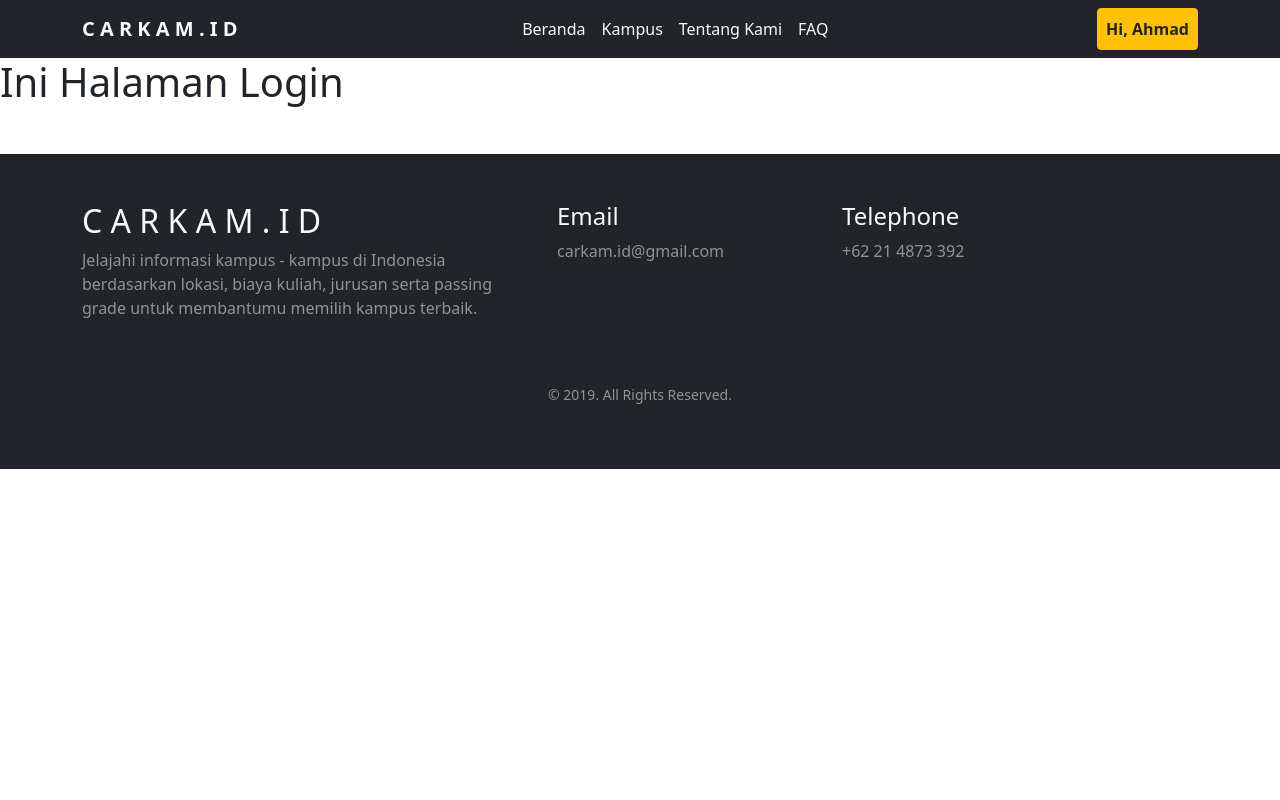
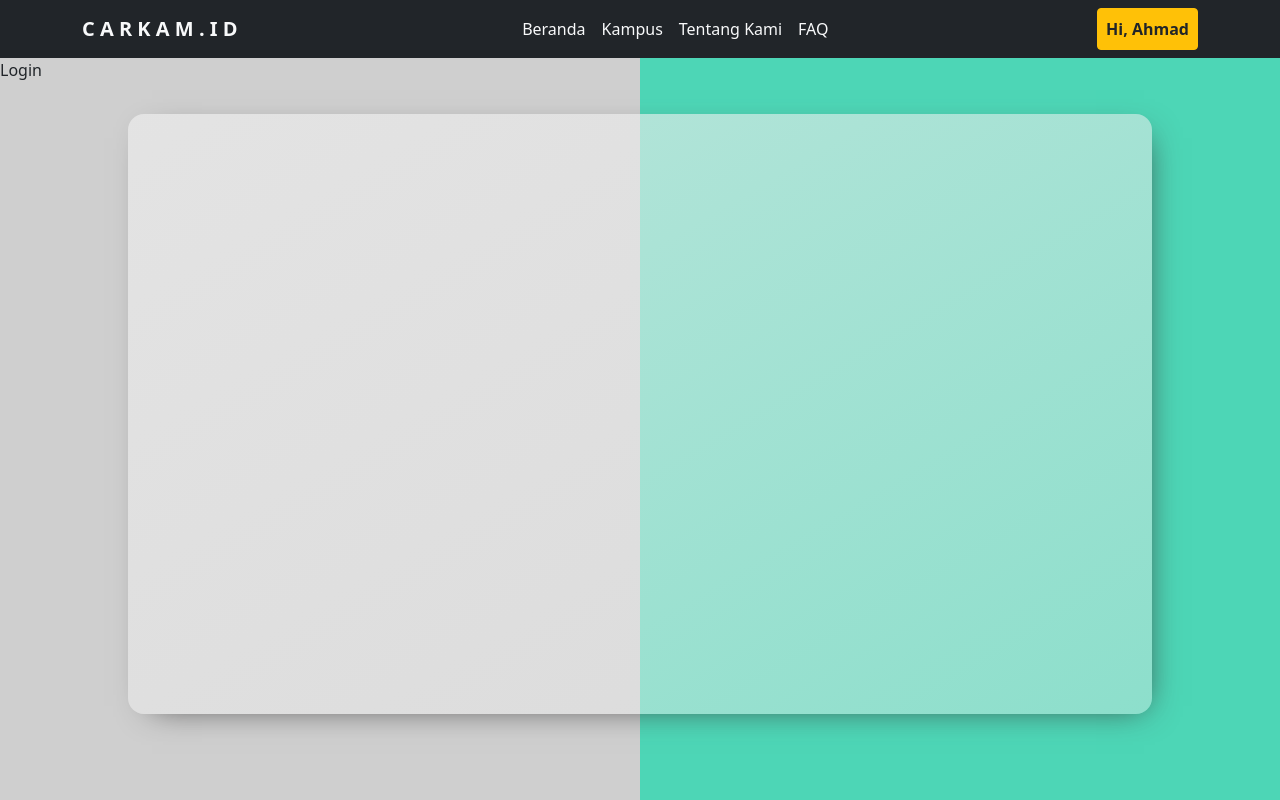
Before and after one commit to ariopri/Carkam, a React (Create React App) app in the folder front_end/: page /Login in a window 1280 px wide. Shown: the top 800 px of the page. Built offline with nearby package versions, Linux system fonts and the light colour scheme.

Commit message:
gradient login page & style scss

```diff
--- a/front_end/package.json
+++ b/front_end/package.json
@@ -7,11 +7,13 @@
     "@testing-library/react": "^13.3.0",
     "@testing-library/user-event": "^13.5.0",
     "bootstrap": "^5.1.3",
+    "node-sass": "^7.0.1",
     "react": "^18.1.0",
     "react-bootstrap": "^2.4.0",
     "react-dom": "^18.1.0",
     "react-router-dom": "^6.3.0",
     "react-scripts": "5.0.1",
+    "scss": "^0.2.4",
     "web-vitals": "^2.1.4"
   },
   "scripts": {
--- a/front_end/src/App.js
+++ b/front_end/src/App.js
@@ -4,7 +4,8 @@ import './style/SlideShow.css';
 import Beranda from './components/Beranda';
 import Footer from './components/Footer';
 import TentangKami from './components/TentangKami';
-import Login from './components/Login';
+import Login from './components/Login-Page/Login';
+import Register from './components/Register-Page/Register';
 import { BrowserRouter as Router, Routes, Route } from 'react-router-dom';
 function App() {
   return (
@@ -15,6 +16,7 @@ function App() {
           <Route path="/" element={<Beranda />} />
           <Route path="/Tentangkami" element={<TentangKami />} />
           <Route path="/Login" element={<Login />} />
+          <Route path="/Register" element={<Register />} />
         </Routes>
       </Router>
       <Footer />
--- /dev/null
+++ b/front_end/src/components/Login-Page/Login.jsx
@@ -0,0 +1,14 @@
+import './Login.scss';
+
+const Login = () => {
+  return (
+    <>
+      <div className="main-login">
+        Login
+        <div className="login-contain"></div>
+      </div>
+    </>
+  );
+};
+
+export default Login;
--- /dev/null
+++ b/front_end/src/components/Login-Page/Login.scss
@@ -0,0 +1,26 @@
+$main-color: #4dd6b6;
+
+.main-login {
+  min-height: 100vh;
+  min-width: 100vw;
+  overflow-x: hidden;
+  background: linear-gradient(to right, rgb(207, 207, 207) 50%, $main-color 50%);
+  .login-contain {
+    height: 75vh;
+    width: 80vw;
+    background: linear-gradient(to right bottom, rgba(236, 236, 236, 0.7), rgba(236, 236, 236, 0.4));
+    border-radius: 1rem;
+    margin: 2rem auto;
+    box-shadow: 0.5rem 0.5rem 2rem -1rem rgb(58, 57, 57);
+    display: flex;
+    justify-content: center;
+    align-items: center;
+    .left-side,
+    .right-side {
+      margin: 2rem 2rem;
+      box-shadow: 0.5rem 0.5rem 2rem -1rem rgb(58, 57, 57);
+      height: 80%;
+      width: 100%;
+    }
+  }
+}
--- a/front_end/src/components/Login.jsx
+++ /dev/null
@@ -1,9 +0,0 @@
-const Login = () => {
-  return (
-    <>
-      <h1>Ini Halaman Login</h1>
-    </>
-  );
-};
-
-export default Login;
--- /dev/null
+++ b/front_end/src/components/Register-Page/Register.jsx
@@ -0,0 +1,11 @@
+import './Register.scss';
+
+const Register = () => {
+  return (
+    <>
+      <div>Register Page</div>
+    </>
+  );
+};
+
+export default Register;
```
Also changed, not shown: front_end/src/components/Register-Page/Register.scss (added), 1 other file (tests, documents, lock files or other folders).
